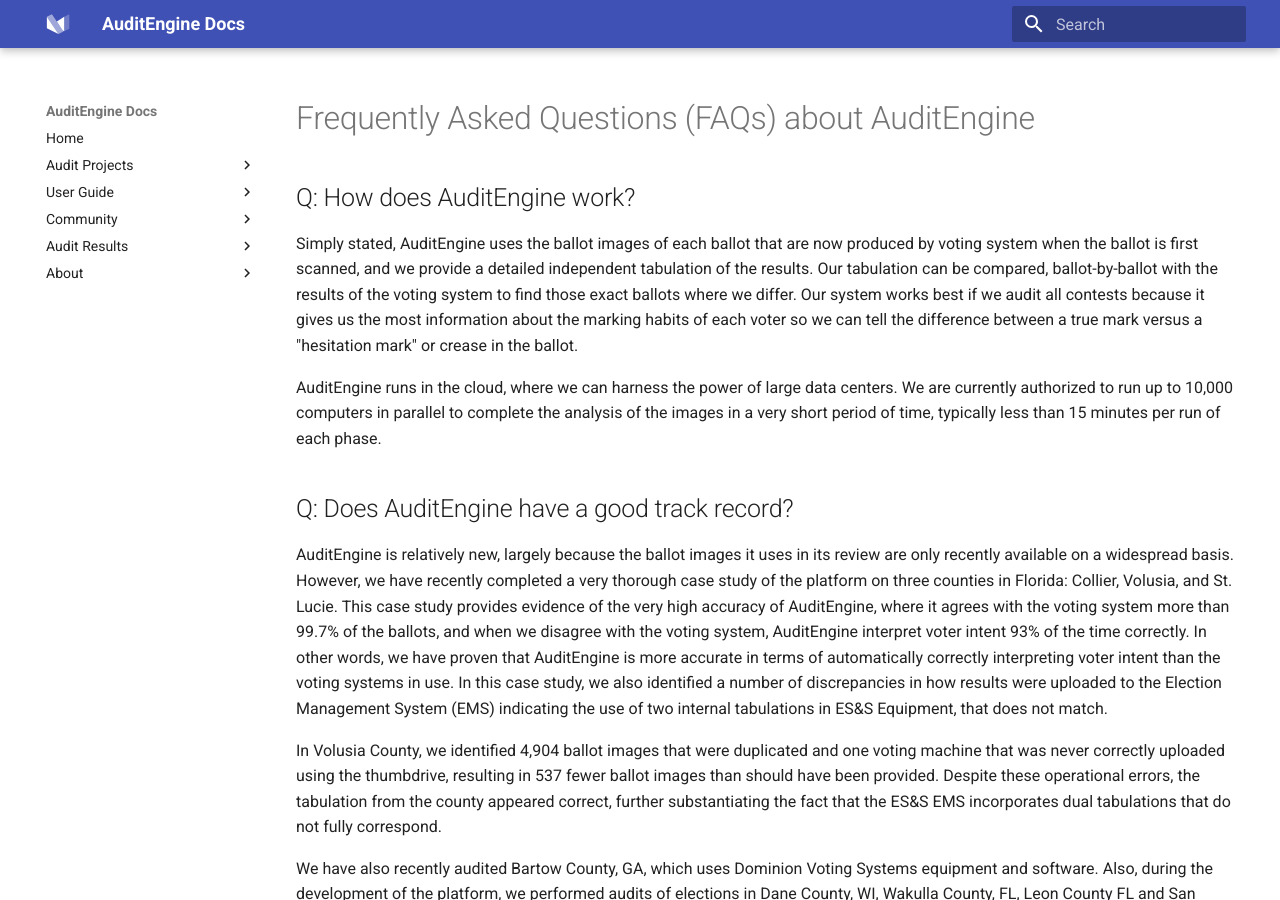
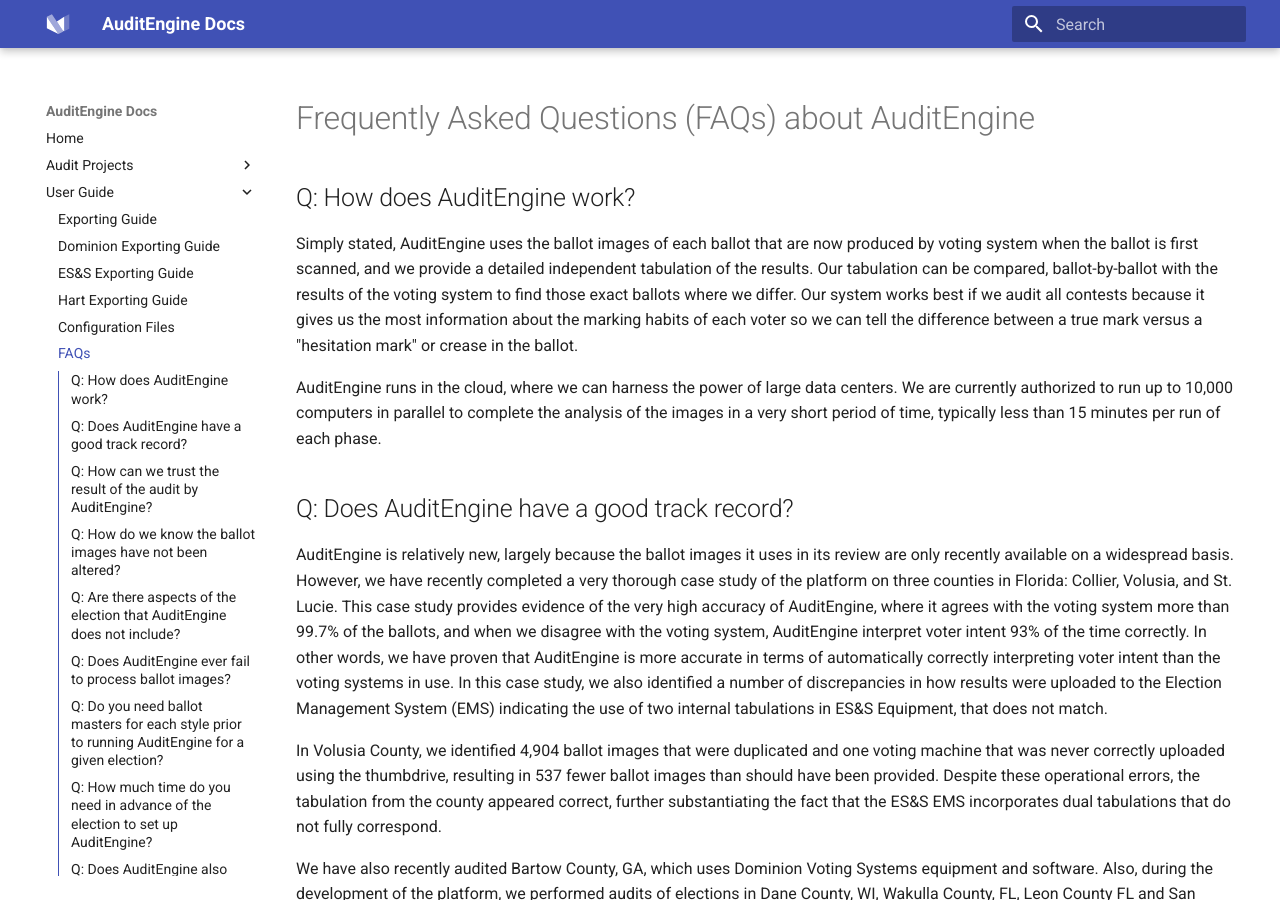
Before and after one commit to raylutz/audit-engine-docsite, an MkDocs documentation site: the page built from docs/user-guide/auditengine_faqs.md, in a window 1280 px wide and 900 px high. Built offline with MkDocs 1.6.1 and Material for MkDocs 9.7.7, drawn with Linux system fonts in a browser that asks for light colours; some of the changed text lies outside the part shown.

Commit message:
Update mkdocs.yml

```diff
--- a/mkdocs.yml
+++ b/mkdocs.yml
@@ -22,6 +22,7 @@
 #        - Voter Intent Guide:             user-guide/voter_intent_guide.md
 #        - Tally App:                      user-guide/tally_app.md
 #        - Pricing Guidelines:             user-guide/prices.md
+        - FAQs:                           user-guide/auditengine_faqs.md
         - Glossary:                       user-guide/glossary.md
     - Community:
         - In the News:                    community/in_the_news.md
```
